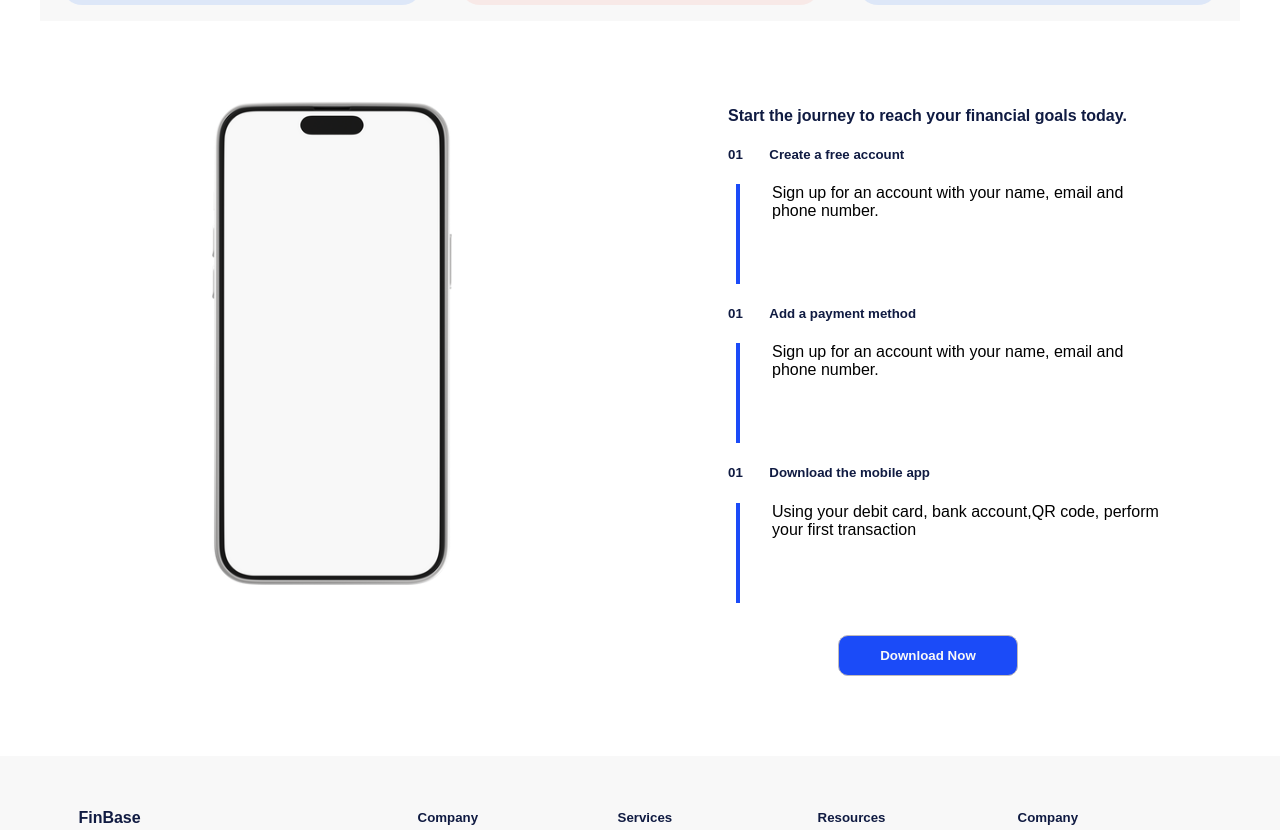
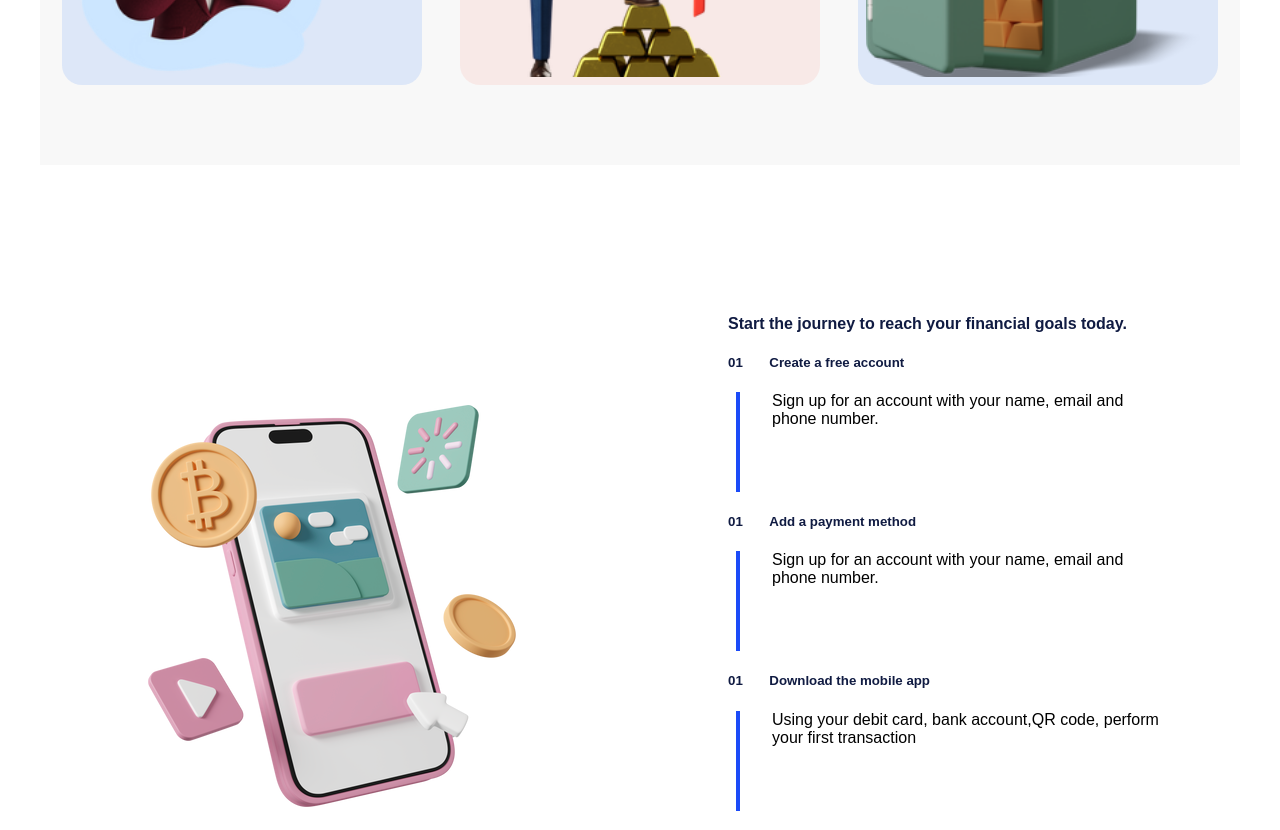
Before and after one commit to NtajiBenbor/Responsive-Fintech-website, a plain HTML site: page index.html in a window 1280 px wide. Shown: the part 1713-2543 px from the top of the page. Drawn offline with Linux system fonts and the light colour scheme.

Commit message:
adjusted the padding on the phoneapp and card-warpper section

```diff
--- a/CSS/app.css
+++ b/CSS/app.css
@@ -721,7 +721,8 @@ nav {
 
 /* ===CARD SECTION==== */
 .card-wrapper {
-    margin-bottom: 1em;
+    padding: 4em 0;
+    margin-bottom: 5em;
 }
 
 .service {
@@ -763,10 +764,13 @@ card-img-container {
     flex-direction: row;
     justify-content: space-between;
     padding: 1em 2.5em;
+
 }
 
 .phoneapp-image-container {
     width: 45%;
+    padding-top: 3em;
+
 
 }
 
@@ -781,8 +785,8 @@ card-img-container {
 
     object-fit: cover;
     max-height: 500px;
-    margin: 2em auto;
-    padding-top: 1em;
+    margin: 2em auto 0 auto;
+    padding-top: 4em;
 }
 
 /* ============================= */
--- a/index.html
+++ b/index.html
@@ -151,7 +151,7 @@
       <!-- PHONE APP SECTION THAT HOLD'S AN AD FOR THE MOBILE APP -->
       <section class="container phoneapp-container">
         <div class="phoneapp-image-container"><!--flex-container -->
-          <img src="/img/3d-business-front-view-of-white-phone-screen-1.png" alt="app Dashboard on an iphone" class="phoneapp-image">
+          <img src="/img/3d-casual-life-iphone-nft-blockchain.png" alt="app Dashboard on an iphone" class="phoneapp-image">
         </div>
         <div class="phoneapp-info-container">
           <h4>Start the journey to reach your financial goals today.</h4>
```
Also changed, not shown: img/3d-casual-life-chart-and-statistics-1.png (added), img/3d-casual-life-iphone-nft-blockchain.png (added), img/3d-casual-life-phone-and-credit-card.png (added), img/3d-casual-life-phone-and-creditcard.png (added), img/3d-casual-life-statistics.png (added).
